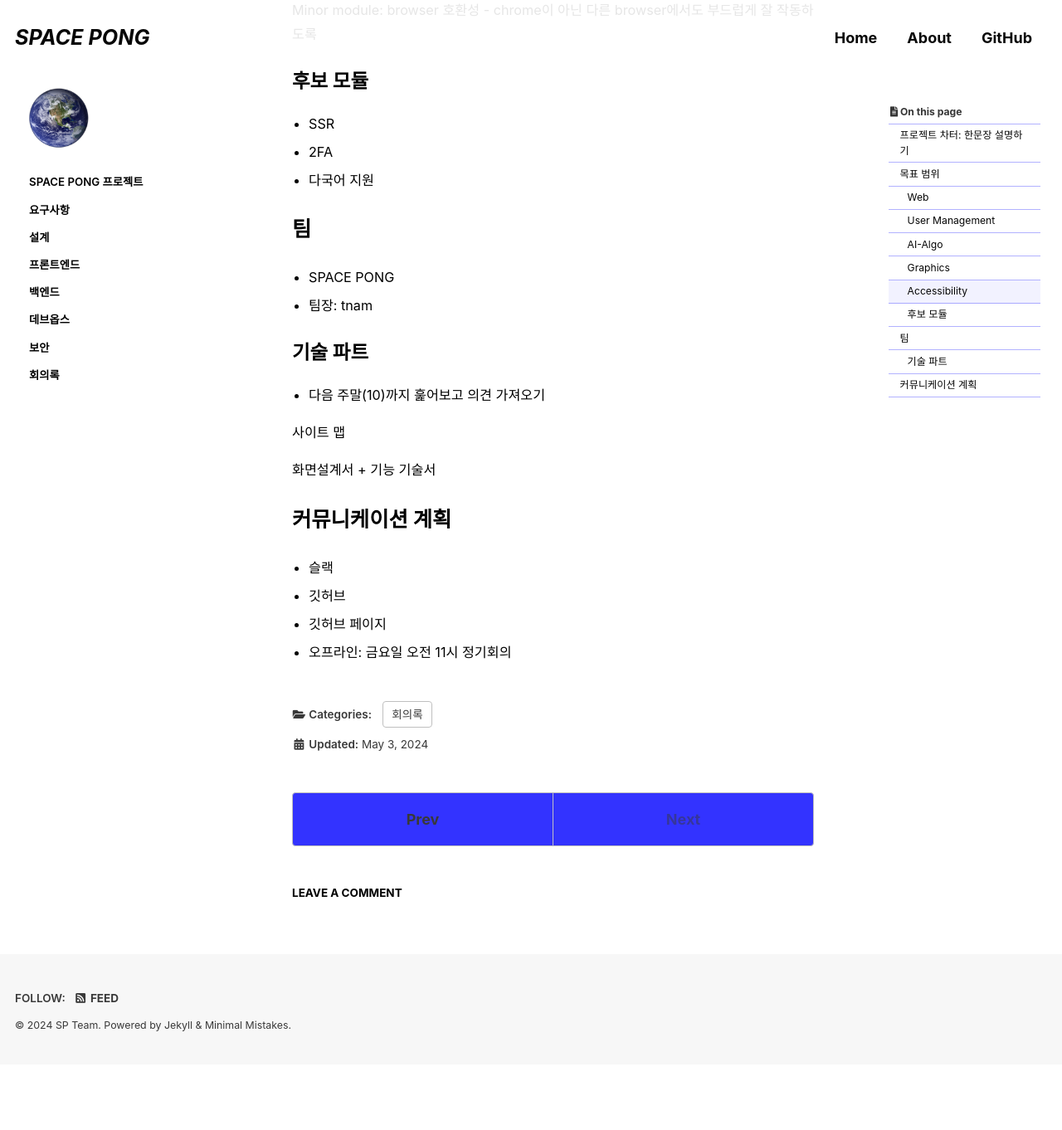
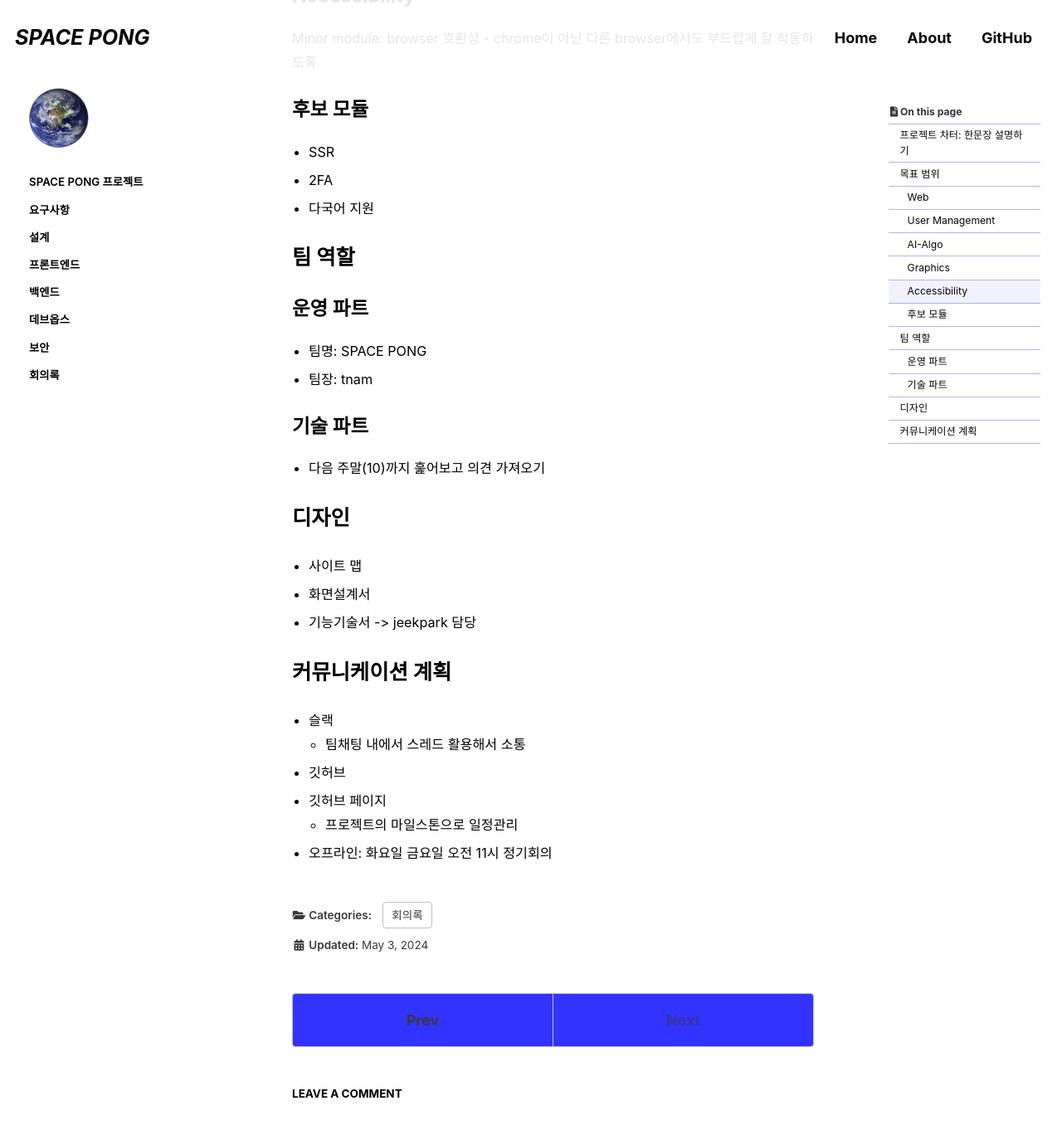
Before and after one commit to space-pong/space-pong.github.io, a Jekyll site: the page built from _posts/2024-04-29-minutes-240503.md, in a window 1280 px wide and 1400 px high, scrolled down 1447 px. Shown: the top 1362 px of the window at 83% size. Built offline with Jekyll 4.4.1, drawn with Linux system fonts in a browser that asks for light colours; cached includes are drawn as plain includes; some web fonts are replaced; comment, search, counter and statistics services are not loaded; before the commit the page ends 2730 px from its top, so only the background shows below that.

Commit message:
Update: 2024-05-03

```diff
--- a/_posts/2024-04-29-minutes-240503.md
+++ b/_posts/2024-04-29-minutes-240503.md
@@ -1,6 +1,6 @@
 ---
 title: "Space Pong 프로젝트 킥스타트 - 2"
-excerpt: "~~~~~"
+excerpt: "프로젝트 차터, 목표 범위, 팀역할, 커뮤니케이션 계획"
 
 categories:
   - 회의록
@@ -53,22 +53,28 @@ Minor module: browser 호환성 - chrome이 아닌 다른 browser에서도 부
 - 2FA
 - 다국어 지원
 
-# 팀
-- SPACE PONG
+# 팀 역할
+
+## 운영 파트
+- 팀명: SPACE PONG
 - 팀장: tnam
 
 ## 기술 파트
 - 다음 주말(10)까지 훑어보고 의견 가져오기
 
 
+# 디자인
 
-사이트 맵
-
-화면설계서 + 기능 기술서
+- 사이트 맵
+- 화면설계서
+- 기능기술서
+-> jeekpark 담당
 
 
 # 커뮤니케이션 계획
 - 슬랙
+  - 팀채팅 내에서 스레드 활용해서 소통
 - 깃허브
 - 깃허브 페이지
-- 오프라인: 금요일 오전 11시 정기회의
+  - 프로젝트의 마일스톤으로 일정관리
+- 오프라인: 화요일 금요일 오전 11시 정기회의
```
Also changed, not shown: other parts of _posts/2024-04-29-minutes-240503.md (+1 -1 lines), _pages/about.md (+1 -1 lines).
